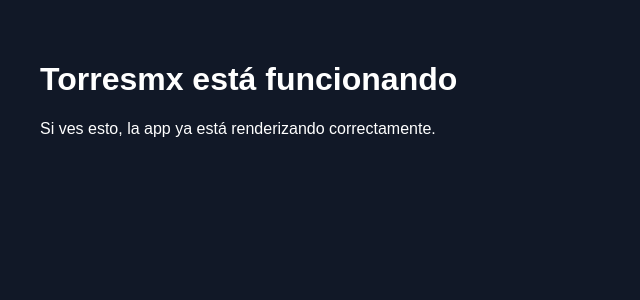
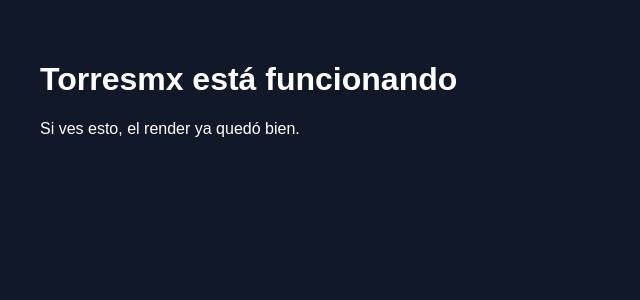
Before and after one commit to ale310torres/Torresmx, a React (Vite) app: page / in a window 1280 px wide. Shown: the top 300 px of the page, without its empty margins (0-640 px from the left). Built offline with nearby package versions, Linux system fonts and the light colour scheme.

Commit message:
Update paragraph text in App component

```diff
--- a/src/App.jsx
+++ b/src/App.jsx
@@ -10,7 +10,7 @@
       }}
     >
       <h1>Torresmx está funcionando</h1>
-      <p>Si ves esto, la app ya está renderizando correctamente.</p>
+      <p>Si ves esto, el render ya quedó bien.</p>
     </div>
   );
 }
```
